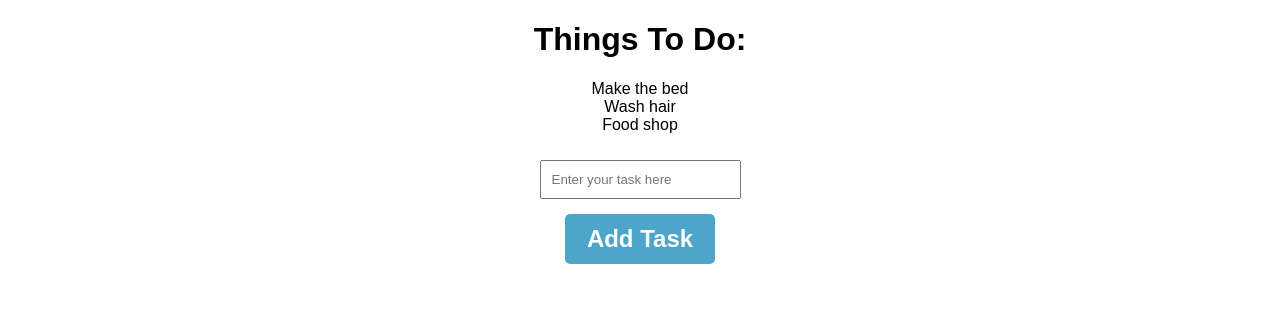
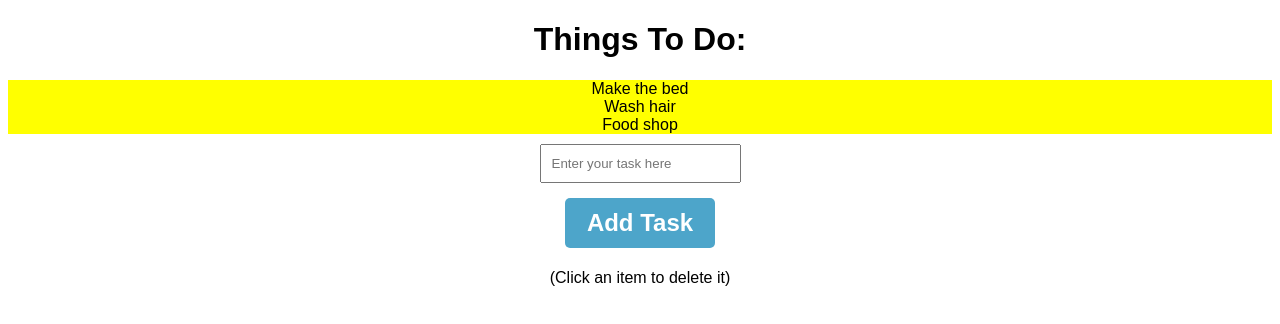
Before and after one commit to Buckkeep/CFGSummerFS2024, a React (Vite) app in the folder my-react-app/: page / in a window 1280 px wide. Shown: the top 324 px of the page. Built offline with nearby package versions, Linux system fonts and the light colour scheme.

Commit message:
Did some CSS. It's getting progressively worse. Best to leave it.

```diff
--- a/my-react-app/src/ToDo.jsx
+++ b/my-react-app/src/ToDo.jsx
@@ -27,6 +27,7 @@ function ToDo() {
         </ul>
         <input type="text" id="taskInput" placeholder='Enter your task here'/><br />
         <button className="add-button" type="button" onClick={handleAddTask}>Add Task</button>
+        <p>(Click an item to delete it)</p>
     </div>
   )
 }
--- a/my-react-app/src/index.css
+++ b/my-react-app/src/index.css
@@ -3,15 +3,23 @@
     font-family: Arial, Helvetica, sans-serif;
 }
 
-.todo-container li {
-    list-style-type: none;
+.todo-display {
+    font-size: 1em;
+    margin: 0;
+    padding: 0;
+    width: auto;
 }
 
-.todo-display {
-    font-size: 1em;
-    margin 0;
-    padding: 0;
+.todo-display li {
+    background-color: yellow;
 }
+
+.todo-display li:hover {
+    background-color: #ec4343;
+    text-decoration: line-through;
+}
+
+
 
 .add-button {
     width: 150px;
```
